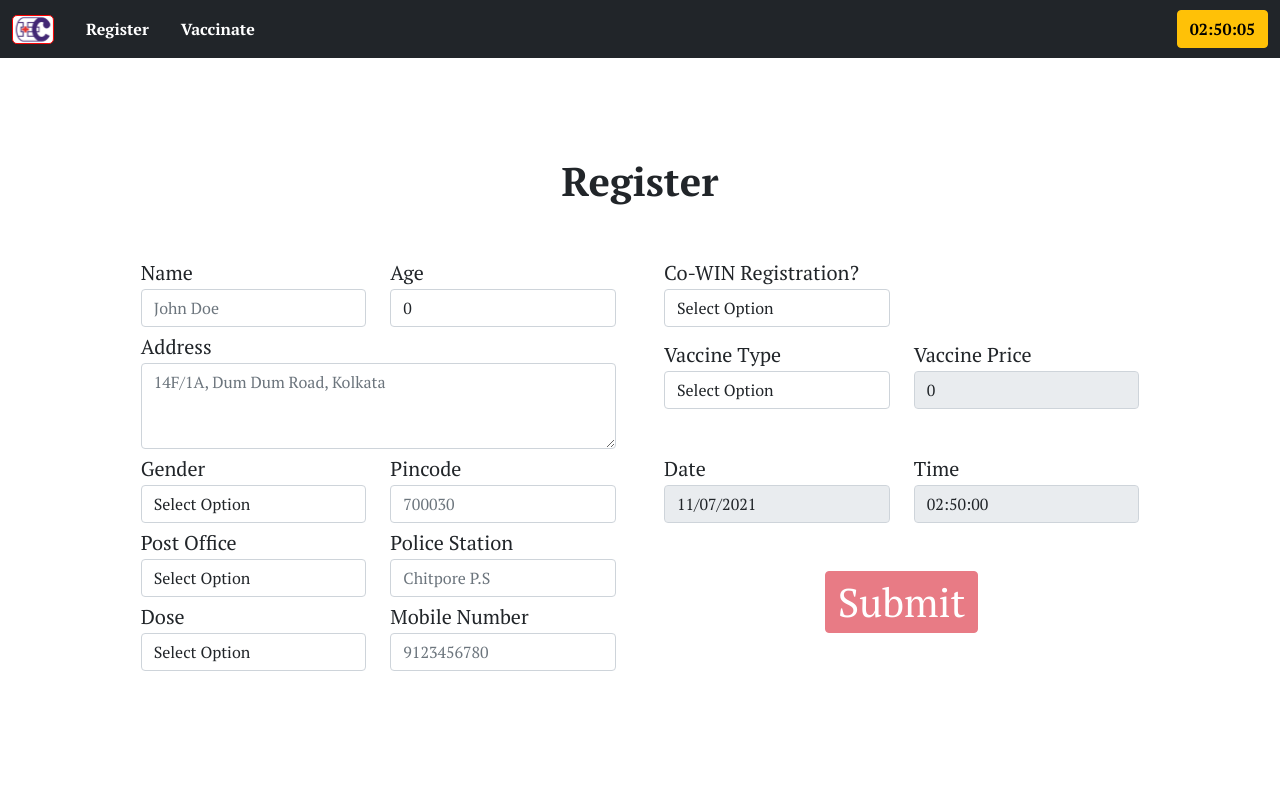
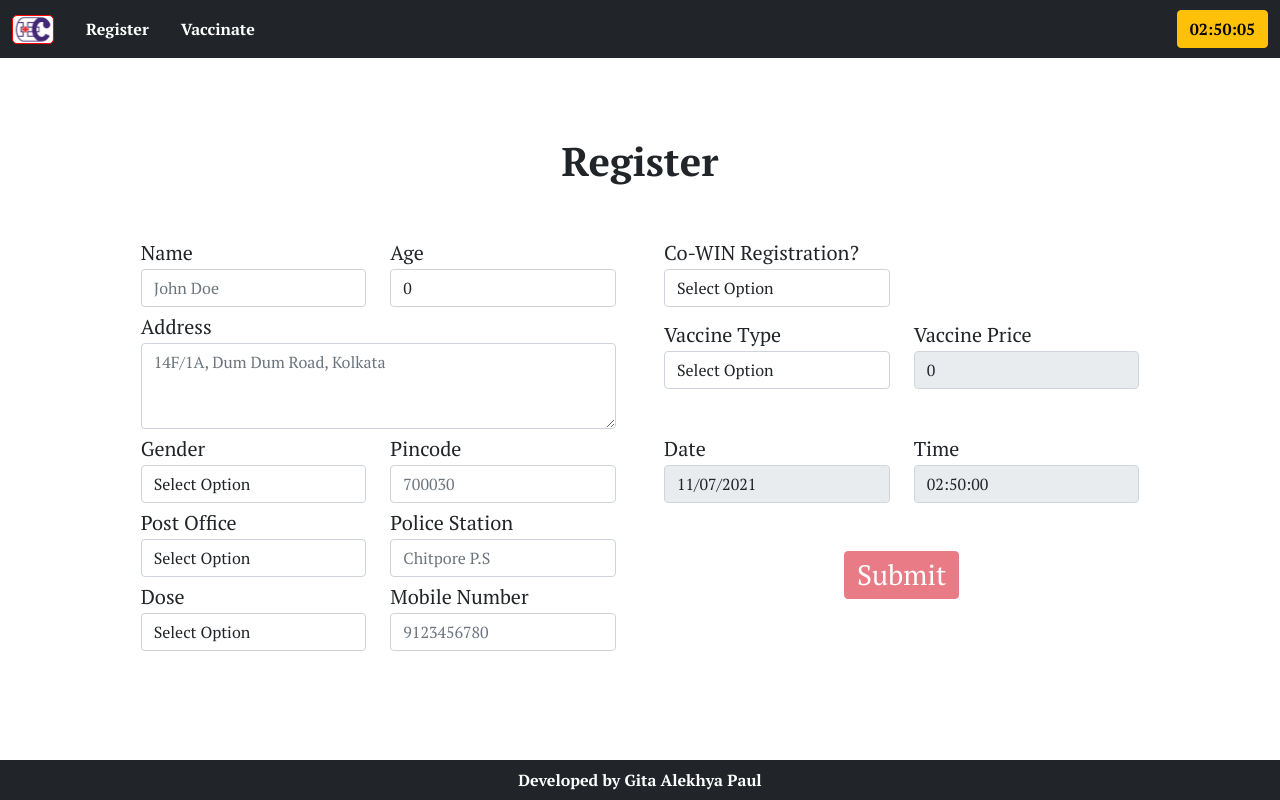
Before and after one commit to gitaalekhyapaul/cowin-ticket, a Next.js app in the folder client/: page / in a window 1280 px wide. Built offline with nearby package versions, Linux system fonts and the light colour scheme.

Commit message:
💄 CSS fixes

```diff
--- /dev/null
+++ b/client/components/Footer.tsx
@@ -0,0 +1,17 @@
+import React from "react";
+
+const Footer = () => {
+  return (
+    <>
+      <div className="fixed-bottom d-flex justify-content-between">
+        <div className="w-100 bg-dark text-white text-center py-2">
+          <span>
+            <strong>Developed by Gita Alekhya Paul</strong>
+          </span>
+        </div>
+      </div>
+    </>
+  );
+};
+
+export default Footer;
--- a/client/components/Navbar.tsx
+++ b/client/components/Navbar.tsx
@@ -7,7 +7,7 @@ import Clock from "./Clock";
 
 const TopBar = () => {
   return (
-    <Navbar bg="dark" variant="dark" expand="md" className="mb-5 mb-md-0">
+    <Navbar bg="dark" variant="dark" expand="md" className="mb-5 mb-md-0 sticky-top">
       <Container fluid={true}>
         <Link href="/" passHref>
           <Navbar.Brand style={{ cursor: "pointer" }}>
--- a/client/components/SubmitButton.tsx
+++ b/client/components/SubmitButton.tsx
@@ -12,13 +12,13 @@ const SubmitButton = () => {
   if (!(dirty && isValid)) {
     return (
       <button disabled className="btn btn-danger">
-        <span className="h1">Submit</span>
+        <span className="h3">Submit</span>
       </button>
     );
   } else {
     return (
       <button type="submit" className="btn btn-success">
-        <span className="h1">Submit</span>
+        <span className="h3">Submit</span>
       </button>
     );
   }
--- a/client/components/Tabbed/CompleteReg.tsx
+++ b/client/components/Tabbed/CompleteReg.tsx
@@ -130,8 +130,8 @@ const CompleteReg = ({ resetTab, ...props }: ComponentProps) => {
                 <CowinCode overwriteClass="col-md-12 mb-2" />
               </div>
             </div>
-            <div className="row mx-auto mb-3 mt-5 d-flex align-center">
-              <div className="col-md-6 col-12 mx-auto">
+            <div className="row mx-auto mb-3 mt-5 d-flex justify-content-center align-center">
+              <div className="col-md-6 col-12 text-center">
                 <SubmitButton />
               </div>
             </div>
--- a/client/components/Tabbed/CompleteVac.tsx
+++ b/client/components/Tabbed/CompleteVac.tsx
@@ -136,9 +136,9 @@ const CompleteVac = ({ resetTab, ...props }: ComponentProps) => {
               </div>
             </div>
             <Remarks />
-            <div className="row mx-auto mb-3 mt-5 d-flex align-center">
-              <div className="col-md-6 col-12 mx-auto">
-                <SubmitButton />
+            <div className="row mx-auto mb-3 mt-5 d-flex justify-content-center align-center">
+              <div className="col-md-6 col-12 text-center">
+              <SubmitButton />
               </div>
             </div>
           </Form>
--- a/client/components/Ticket.tsx
+++ b/client/components/Ticket.tsx
@@ -125,7 +125,7 @@ const Ticket = () => {
   })();
   return (
     <>
-      <div className="col-md-10 col-11">
+      <div className="col-md-10 col-11 mb-5 mb-md-0">
         <div className="row mx-auto text-center mb-0 mb-md-5">
           <h1>
             <strong>Register</strong>
--- a/client/pages/_app.tsx
+++ b/client/pages/_app.tsx
@@ -6,6 +6,7 @@ import "bootstrap/dist/css/bootstrap.css";
 
 import "../styles/globals.css";
 import Navbar from "../components/Navbar";
+import Footer from "../components/Footer";
 
 function MyApp({ Component, pageProps }: AppProps) {
   return (
@@ -26,6 +27,7 @@ function MyApp({ Component, pageProps }: AppProps) {
       <div className="container home-wrapper">
         <Component {...pageProps} />
       </div>
+      <Footer />
     </>
   );
 }
--- a/client/styles/globals.css
+++ b/client/styles/globals.css
@@ -8,7 +8,7 @@ body {
 
 .home-wrapper {
   min-width: 100vw;
-  min-height: 90vh;
+  min-height: 85vh;
   display: flex;
   justify-content: center;
   align-items: center;
```
Also changed, not shown: client/components/Vaccinate.tsx (+9 -3 lines).
